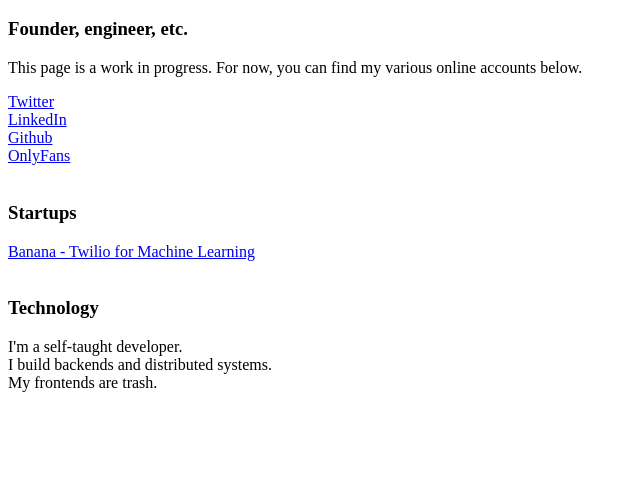
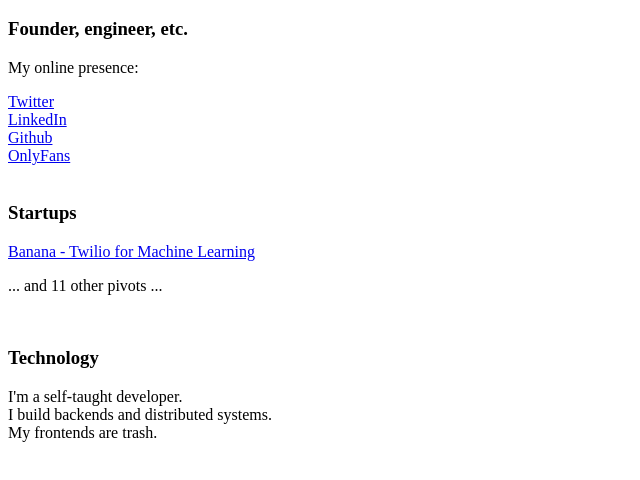
Before and after one commit to erik-dunteman/personal-site, a plain HTML site: page index.html in a window 1280 px wide. Shown: the part 48-528 px from the top of the page, without its empty margins (0-640 px from the left). Drawn offline with Linux system fonts and the light colour scheme.

Commit message:
copy change

```diff
--- a/index.html
+++ b/index.html
@@ -1,6 +1,6 @@
 <h1>Erik Dunteman</h1>
 <h3>Founder, engineer, etc.</h3>
-<p>This page is a work in progress. For now, you can find my various online accounts below.</p>
+<p>My online presence:<p>
 <a href="https://twitter.com/erikdoingthings">Twitter</a>
 </br>
 <a href="https://linkedin.com/in/edunteman">LinkedIn</a>
@@ -11,7 +11,8 @@
 </br></br>
 <h3>Startups</h3>
 <a href="https://banana.dev">Banana - Twilio for Machine Learning</a>
-</br></br>
+<p>... and 11 other pivots ...</p>
+</br>
 <h3>Technology</h3>
 <p>I'm a self-taught developer.</br>
 I build backends and distributed systems.</br>
```
